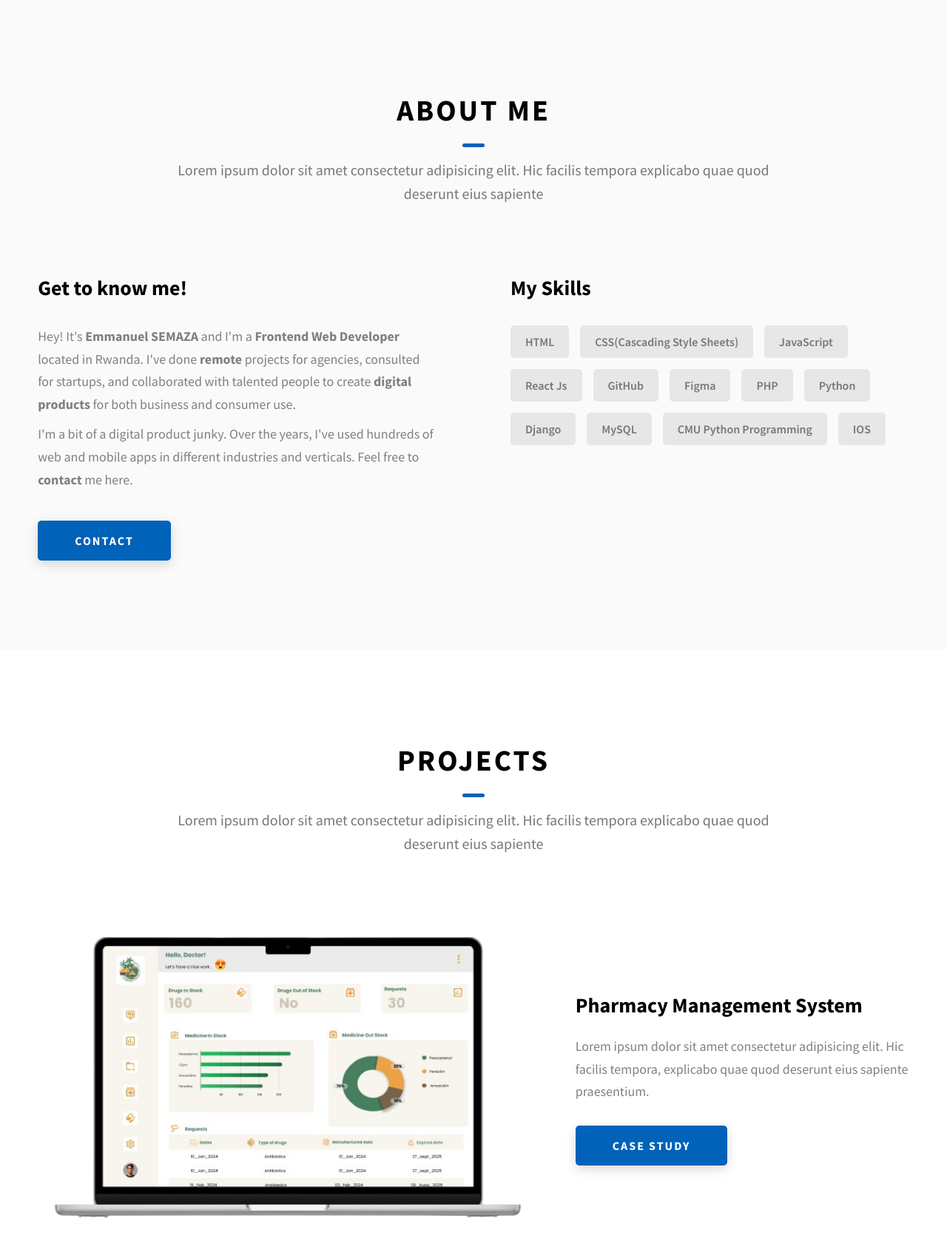
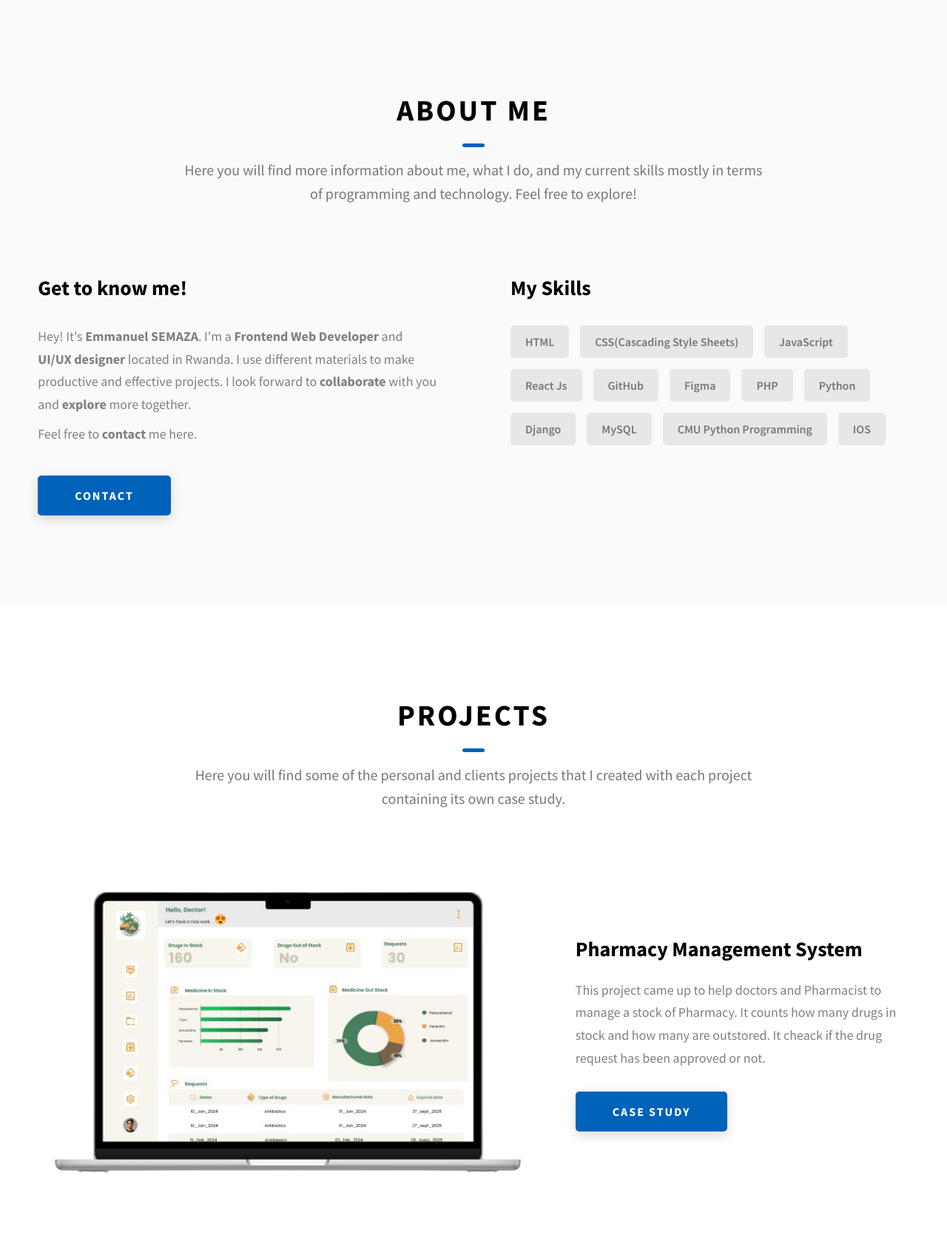
Before and after one commit to semaza1/Portfolio, a PHP site: page / in a window 1280 px wide. Shown: the part 801-2498 px from the top of the page at 74% size. Run offline with PHP 8.4, Linux system fonts and the light colour scheme.

Commit message:
new comits

```diff
--- a/index.html
+++ b/index.php
@@ -4,7 +4,7 @@
     <meta charset="UTF-8" />
     <meta name="viewport" content="width=device-width, initial-scale=1.0" />
     <meta http-equiv="X-UA-Compatible" content="ie=edge" />
-    <title>Emmanuel SEMAZA</title>
+    <title>Emmanuel's Portfolio</title>
     <meta name="description" content="My portfolio" />
 
     <link rel="stylesheet" href="styles.css" />
@@ -23,8 +23,8 @@
         <div class="header__logo-container">
           <div class="header__logo-img-cont">
             <img
-              src="./assets/emmanuel.jpg"
-              alt="Ram Maheshwari Logo Image"
+              src="./Assets/emmanuel.jpg"
+              alt="Emmanuel SEMAZA logo image"
               class="header__logo-img"
             />
           </div>
@@ -33,18 +33,18 @@
         <div class="header__main">
           <ul class="header__links">
             <li class="header__link-wrapper">
-              <a href="./index.html" class="header__link"> Home </a>
+              <a href="./index.php" class="header__link"> Home </a>
             </li>
             <li class="header__link-wrapper">
-              <a href="./index.html#about" class="header__link">About </a>
+              <a href="./index.php#about" class="header__link"> About </a>
             </li>
             <li class="header__link-wrapper">
-              <a href="./index.html#projects" class="header__link">
+              <a href="./index.php#projects" class="header__link">
                 Projects
               </a>
             </li>
             <li class="header__link-wrapper">
-              <a href="./index.html#contact" class="header__link"> Contact </a>
+              <a href="./index.php#contact" class="header__link"> Contact </a>
             </li>
           </ul>
         </div>
@@ -55,7 +55,7 @@
         <h1 class="heading-primary">Hey👋, I'm Emmanuel</h1>
         <div class="home-hero__info">
           <p class="text-primary">
-            I am  a skilled front-end developer proficient in using Figma, HTML, CSS, JavaScript, PHP, and MySQL to create productive and effective projects. Your expertise spans from designing intuitive user interfaces to implementing robust backend systems. You value clear documentation and welcome contributions, fostering collaborative development environments.
+            I am  a skilled front-end developer and UI/UX designer proficient in using HTML, CSS, JavaScript, PHP, and Figma to create productive and effective user interfaces and experience.
           </p>
         </div>
         <div class="home-hero__cta">
@@ -125,8 +125,7 @@
         <h2 class="heading heading-sec heading-sec__mb-med">
           <span class="heading-sec__main">About Me</span>
           <span class="heading-sec__sub">
-            Lorem ipsum dolor sit amet consectetur adipisicing elit. Hic facilis
-            tempora explicabo quae quod deserunt eius sapiente
+            Here you will find more information about me, what I do, and my current skills mostly in terms of programming and technology. Feel free to explore!
           </span>
         </h2>
         <div class="about__content">
@@ -135,19 +134,12 @@
             <div class="about__content-details">
               <p class="about__content-details-para">
                 Hey! It's
-                <strong>Emmanuel SEMAZA</strong>
-                and I'm a <strong> Frontend Web Developer </strong> located in
-                Rwanda. I've done
-                <strong> remote </strong>
-                projects for agencies, consulted for startups, and collaborated
-                with talented people to create
-                <strong>digital products </strong>
-                for both business and consumer use.
+                <strong>Emmanuel SEMAZA</strong>.
+                I'm a <strong>Frontend Web Developer </strong>and  <strong>UI/UX designer</strong> located in
+                Rwanda. I use different materials to make productive and effective projects. I look forward to <strong>collaborate</strong> with you and <strong> explore</strong> more together.
               </p>
               <p class="about__content-details-para">
-                I'm a bit of a digital product junky. Over the years, I've used
-                hundreds of web and mobile apps in different industries and
-                verticals. Feel free to
+                Feel free to
                 <strong>contact</strong> me here.
               </p>
             </div>
@@ -180,8 +172,7 @@
         <h2 class="heading heading-sec heading-sec__mb-bg">
           <span class="heading-sec__main">Projects</span>
           <span class="heading-sec__sub">
-            Lorem ipsum dolor sit amet consectetur adipisicing elit. Hic facilis
-            tempora explicabo quae quod deserunt eius sapiente
+            Here you will find some of the personal and clients projects that I created with each project containing its own case study.
           </span>
         </h2>
 
@@ -198,12 +189,10 @@
             <div class="projects__row-content">
               <h3 class="projects__row-content-title">Pharmacy Management System</h3>
               <p class="projects__row-content-desc">
-                Lorem ipsum dolor sit amet consectetur adipisicing elit. Hic
-                facilis tempora, explicabo quae quod deserunt eius sapiente
-                praesentium.
+                This project came up to help doctors and Pharmacist to manage a stock of Pharmacy. It counts how many drugs in stock and how many are outstored. It cheack if the drug request has been approved or not.
               </p>
               <a
-                href="./project-1.html"
+                href="#"
                 class="btn btn--med btn--theme dynamicBgClr"
                 target="_blank"
                 >Case Study</a
@@ -222,12 +211,10 @@
             <div class="projects__row-content">
               <h3 class="projects__row-content-title">Voting System</h3>
               <p class="projects__row-content-desc">
-                Lorem ipsum dolor sit amet consectetur adipisicing elit. Hic
-                facilis tempora, explicabo quae quod deserunt eius sapiente
-                praesentium.
+                This is Voting System which help people to inhance democracy among themselves. It allows the admin to register the candidate then users vote for the registered candidate.
               </p>
               <a
-                href="./project-2.html"
+                href="#"
                 class="btn btn--med btn--theme dynamicBgClr"
                 target="_blank"
                 >Case Study</a
@@ -246,12 +233,10 @@
             <div class="projects__row-content">
               <h3 class="projects__row-content-title">Me - Portfolio</h3>
               <p class="projects__row-content-desc">
-                Lorem ipsum dolor sit amet consectetur adipisicing elit. Hic
-                facilis tempora, explicabo quae quod deserunt eius sapiente
-                praesentium.
+                I successfully created my Portfolio which allows me to connect with my clients and employers. It shows all my abilities and strength in programming.
               </p>
               <a
-                href="./project-3.html"
+                href="#"
                 class="btn btn--med btn--theme dynamicBgClr"
                 target="_blank"
                 >Case Study</a
@@ -266,12 +251,17 @@
         <h2 class="heading heading-sec heading-sec__mb-med">
           <span class="heading-sec__main heading-sec__main--lt">Contact</span>
           <span class="heading-sec__sub heading-sec__sub--lt">
-            Lorem ipsum dolor sit amet consectetur adipisicing elit. Hic facilis
-            tempora explicabo quae quod deserunt eius sapiente
+            Feel free to Contact me by submitting the form below and I will get back to you as soon as possible
           </span>
         </h2>
+        <p style="color: green; font-weight: 600; text-align: center; font-size: 1.5rem;">
+                    <?php  if (isset($_GET['error'])){
+                        $error = $_GET['error'];
+                        echo $error;
+                    }?>
+                </p>
         <div class="contact__form-container">
-          <form action="#" class="contact__form">
+          <form action="adminConn.php" class="contact__form" method="post">
             <div class="contact__form-field">
               <label class="contact__form-label" for="name">Name</label>
               <input
@@ -306,7 +296,7 @@
                 id="message"
               ></textarea>
             </div>
-            <button type="submit" class="btn btn--theme contact__btn">
+            <button type="submit" class="btn btn--theme contact__btn" name="sub">
               Submit
             </button>
           </form>
@@ -361,7 +351,7 @@
           <div class="main-footer__row main-footer__row-2">
             <h4 class="heading heading-sm text-lt">Emmanuel SEMAZA</h4>
             <p class="main-footer__short-desc">
-              I'm a <strong> Frontend Web Developer </strong> located in
+              I'm a <strong> Frontend Web Developer </strong> and <strong>UI/UX designer</strong> located in
                 Rwanda. Do not hesitate to <strong>connect</strong> and <strong>collaborate</strong> with me. Feel free to contact me here.
             </p>
           </div>
@@ -369,7 +359,7 @@
 
         <!-- If you give me some credit or shoutout here by linking to my website, then it will be a big thing for me and will help me a lot :) -->
         <div class="main-footer__lower">
-          &copy; Copyright 2021. Made by
+          &copy; Copyright 2024. Made by
           <a rel="noreferrer" target="_blank" href="index.html"
             >Emmanuel SEMAZA</a
           >
--- a/styles.css
+++ b/styles.css
@@ -211,18 +211,25 @@ textarea {
     transform: translateX(-50%); }
     @media only screen and (max-width: 37.5em) {
       .home-hero__mouse-scroll-cont {
-        display: none; } }
+        display: none;
+      }
+    }
   .home-hero__social {
-    width: 5rem; }
+      width: 5rem;
+  }
+
 .home-hero__social-icon-link {
     width: 100%;
     display: block;
     padding: 1.2rem;
     border-bottom: 2px solid #eee;
     transition: background .3s;
+    transition: transform 0.3s;
 }
 .home-hero__social-icon-link:hover {
-    background: rgba(255, 255, 255, 0.1); }
+    background: rgba(255, 255, 255, 0.1);
+    transform: scale(1.05);
+  }
 .home-hero__social-icon-link--bd-none {
     border-bottom: 0;
     }
@@ -265,6 +272,8 @@ textarea {
   .down {
     z-index: 2;
     animation: movingAnimation;
+    height: 40px;
+    width: 40px;
   }
   @keyframes movingAnimation {
     0% {
@@ -333,13 +342,18 @@ textarea {
     .projects__row:last-child {
     margin-bottom: 0; }
     .projects__row-img-cont {
-    overflow: hidden; }
+      overflow: hidden;
+    }
+
     .projects__row-img {
     width: 100%;
     display: block;
     object-fit: cover;
+    transition: transform 0.3s;
 }
-
+.projects__row-img:hover{
+  transform: scale(1.05);
+}
 .projects__row-content {
     padding: 2rem 0;
     display: flex;
@@ -691,10 +705,17 @@ textarea {
     font-size: 1.5rem;
     line-height: 1.7; }
   .main-footer__social-cont {
-    margin-top: 2rem; }
+    margin-top: 2rem;
+  }
   .main-footer__icon {
     margin-right: 1rem;
-    width: 2.5rem; }
+    width: 2.5rem;
+    transition: transform 0.3s;
+  }
+  .main-footer__icon:hover {
+
+    transform: scale(1.2);
+  }
     .main-footer__icon--mr-none {
       margin-right: 0; }
   .main-footer__lower {
```
Also changed, not shown: Assets/portfolio.sql (added, +68 -0 lines), adminConn.php (added, +21 -0 lines), 1 other file.
